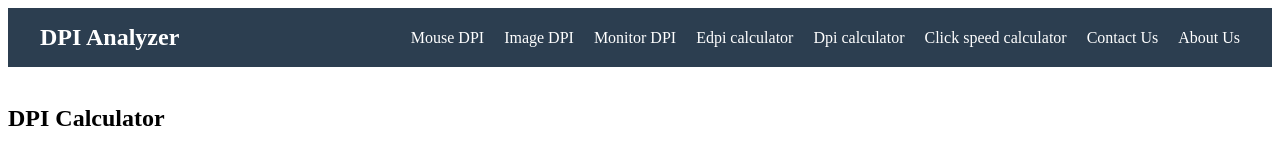
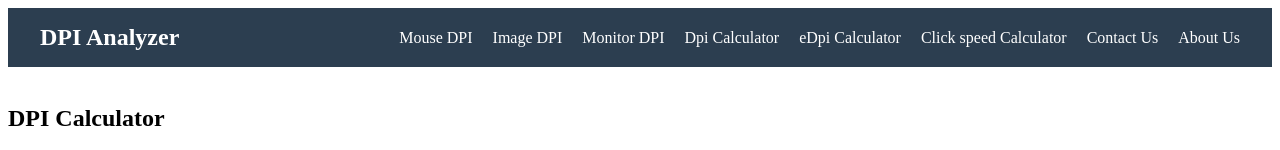
Before and after one commit to SyedIsmail14/dpianalazer, a plain HTML site: page Dpi-calculator.html in a window 1280 px wide. Shown: the top 150 px of the page. Drawn offline with Linux system fonts and the light colour scheme.

Commit message:
Dpi-calculator.html

```diff
--- a/Dpi-calculator.html
+++ b/Dpi-calculator.html
@@ -131,12 +131,13 @@ footer p {
         <a href="https://www.dpianalyzer.online/" class="logo">DPI Analyzer</a>
         <nav>
             <ul class="nav-links">
+                <ul class="nav-links">
                 <li><a href="#mouse-dpi">Mouse DPI</a></li>
                 <li><a href="#image-dpi">Image DPI</a></li>
                 <li><a href="#monitor-dpi">Monitor DPI</a></li>
-                <li><a href="">Edpi calculator</a></li>
-                  <li><a href="">Dpi calculator</a></li>
-                <li><a href="">Click speed calculator</a></li>
+                 <li><a href="Dpi-calculator.html">Dpi Calculator</a></li>
+                <li><a href="edpi-calculator.html">eDpi Calculator</a></li>
+                <li><a href="click-speed-calculator.html">Click speed Calculator</a></li>
                 <li><a href="Contact-Us.html">Contact Us</a></li>
                 <li><a href="About-Us.html">About Us</a></li>
             </ul>
```
